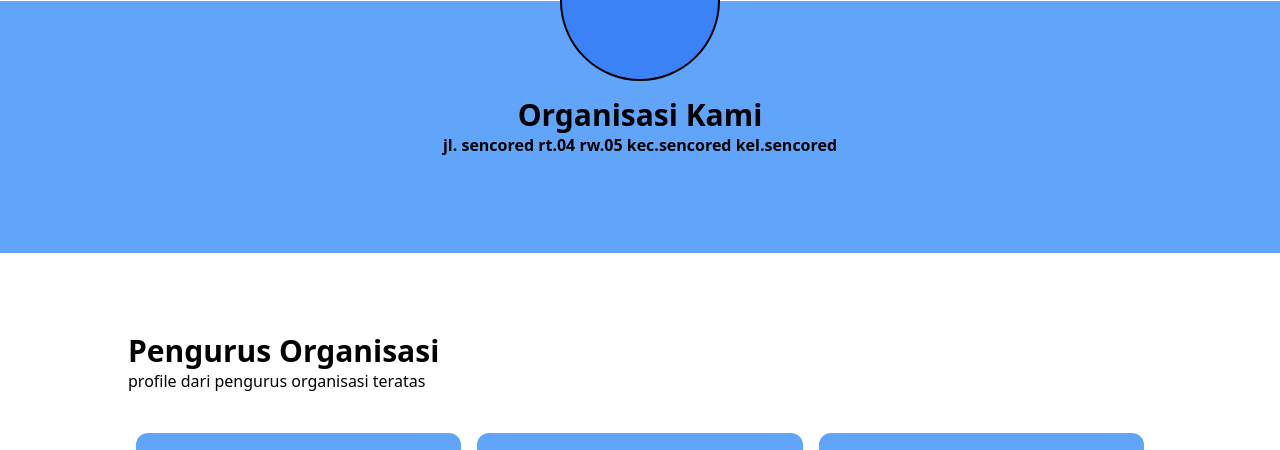
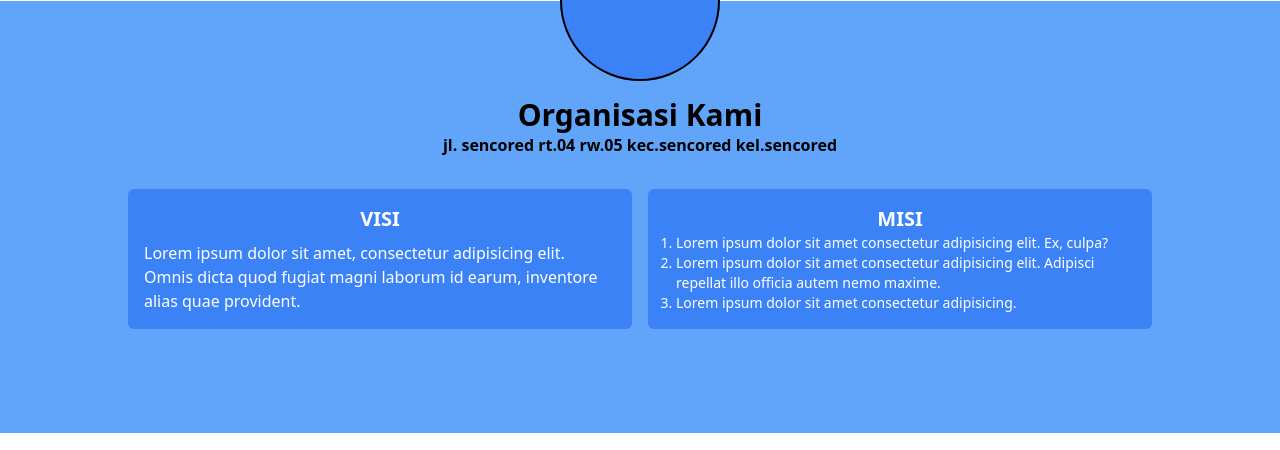
Before and after one commit to AlifMahendra/organisasi.github.io, a plain HTML site: page index.html in a window 1280 px wide. Shown: the part 1055-1505 px from the top of the page. Drawn offline with nearby package versions, Linux system fonts and the light colour scheme.

Commit message:
visi misi di perbaharui

```diff
--- a/index.html
+++ b/index.html
@@ -28,6 +28,7 @@
                 <a href="#profil" onclick="slideFix()" class="mx-4 my-2 lg:my-0">Profile</a>
                 <a href="#pengurus" onclick="slideFix()" class="mx-4 my-2 lg:my-0">Pengurus</a>
                 <a href="#komentar" onclick="slideFix()" class="mx-4 my-2 lg:my-0">Komentar</a>
+                <a href="#komentar" onclick="slideFix()" class="mx-4 my-2 lg:my-0">Aktvitas</a>
             </div>
             <div class="rounded-full h-12 w-12 bg-blue-400"></div>
         </div>
@@ -61,6 +62,33 @@
             </div>
             <h1 class="font-bold text-3xl">Organisasi Kami</h1>
             <p class="font-semibold">jl. sencored rt.04 rw.05 kec.sencored kel.sencored</p>
+            <div
+                class="mt-6 flex flex-col md:justify-between md:flex-row lg:justify-between md:mx-20 lg:mx-20 lg:flex-row">
+                <div
+                    class="flex flex-col items-center bg-blue-500 text-white w-full p-4 rounded-md my-2 md:mx-2 lg:mx-2">
+                    <h1 class="font-bold text-xl uppercase">Visi</h1>
+                    <p class="text-sm text-start mt-2 md:text-base lg:text-base">Lorem ipsum dolor sit amet, consectetur
+                        adipisicing
+                        elit. Omnis dicta quod fugiat magni laborum id earum, inventore alias quae provident.</p>
+                </div>
+                <div
+                    class="flex flex-col items-start bg-blue-500 text-white w-full p-4 rounded-md my-2 md:mx-2 lg:mx-2">
+                    <h1 class="mx-auto font-bold text-xl uppercase">Misi</h1>
+                    <ul class="list-decimal ml-3">
+                        <li class="text-sm text-start">
+                            Lorem ipsum dolor sit amet consectetur adipisicing elit. Ex,
+                            culpa?
+                        </li>
+                        <li class="text-sm text-start">
+                            Lorem ipsum dolor sit amet consectetur adipisicing elit. Adipisci repellat illo officia
+                            autem nemo maxime.
+                        </li>
+                        <li class="text-sm text-start">
+                            Lorem ipsum dolor sit amet consectetur adipisicing.
+                        </li>
+                    </ul>
+                </div>
+            </div>
         </div>
     </section>
     <!-- profile organisasi end -->
```
